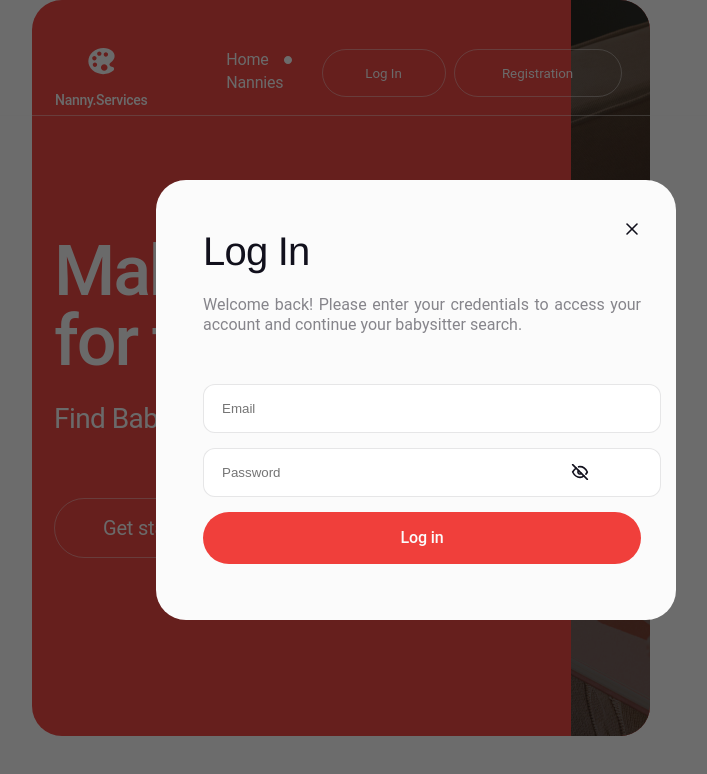
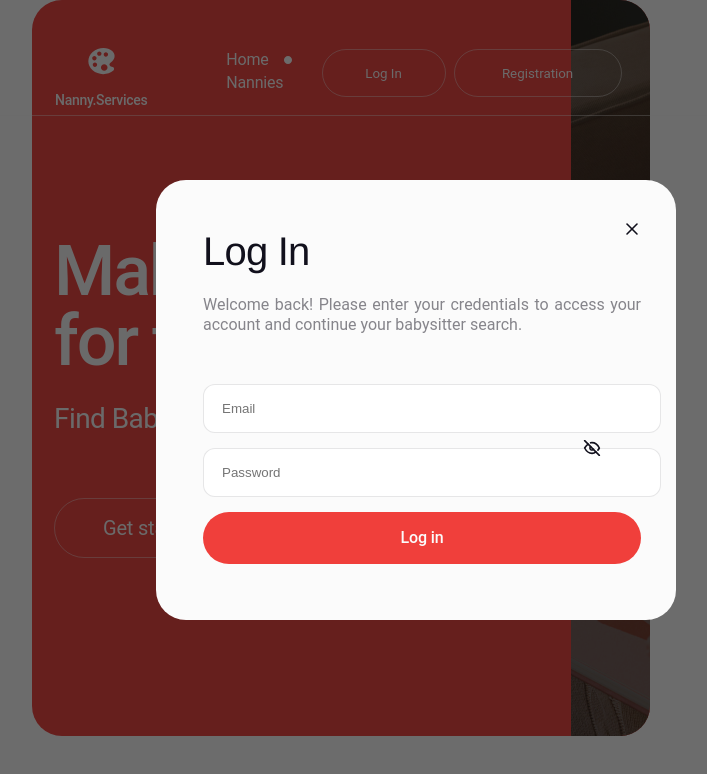
Before and after one commit to AnastasiiaMehei/NannyServices, a React (Vite) app: page / in a window 1280 px wide. Both pictures are taken after a click on the button "Log In". Shown: the top 774 px of the page, without its empty margins (224-931 px from the left). Built offline with nearby package versions, Linux system fonts and the light colour scheme; no server answers.

Commit message:
LoginModal

```diff
--- a/src/components/LogInModal/LogInModal.module.css
+++ b/src/components/LogInModal/LogInModal.module.css
@@ -120,8 +120,8 @@ transition: var(--animation-hover);
     fill: var(--primary-color-white);
     stroke: var(--primary-color-black);
     position: absolute;
-    top: 58%;
-    left: 62%;
+    top: 55%;
+    left: 63%;
 
 }
 
```
